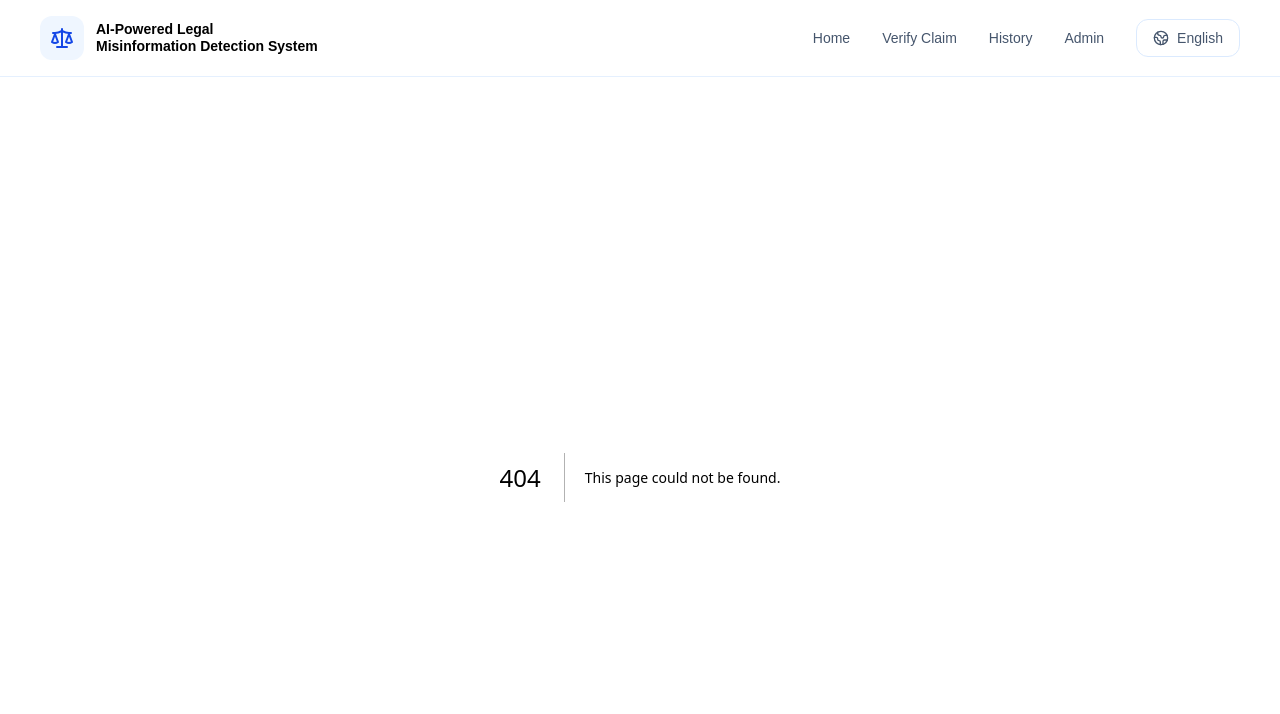
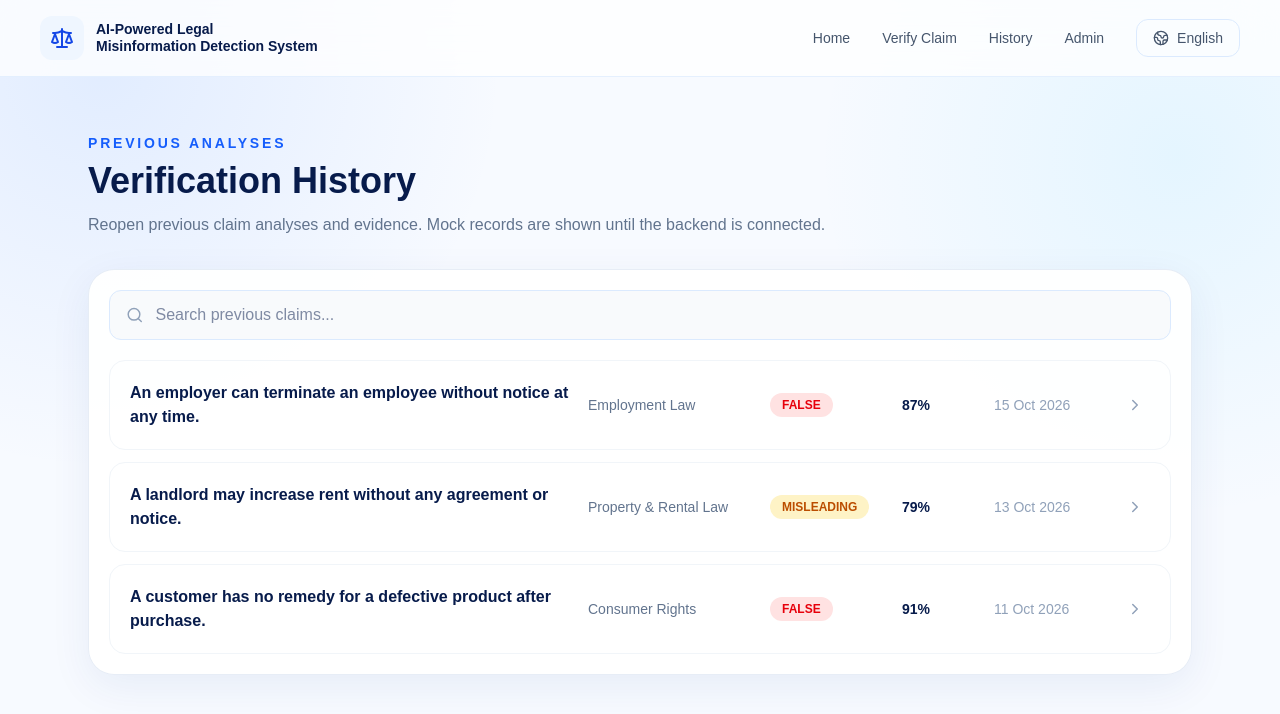
Before and after one commit to Pirakash12/Legal-Misinformation-Detection-frontend, a Next.js app: page /history in a window 1280 px wide. Before the commit this address had no page. Shown: the top 714 px of the page. Built offline with nearby package versions, Linux system fonts and the light colour scheme.

Commit message:
feat: add verification history page

```diff
--- /dev/null
+++ b/src/app/history/page.tsx
@@ -0,0 +1,3 @@
+"use client";import {motion} from "framer-motion";import Link from "next/link";import {Search,ChevronRight} from "lucide-react";
+const rows=[['An employer can terminate an employee without notice at any time.','Employment Law','FALSE','87%','15 Oct 2026'],['A landlord may increase rent without any agreement or notice.','Property & Rental Law','MISLEADING','79%','13 Oct 2026'],['A customer has no remedy for a defective product after purchase.','Consumer Rights','FALSE','91%','11 Oct 2026']];
+export default function History(){return <motion.div initial={{opacity:0,y:18}} animate={{opacity:1,y:0}} className="mx-auto max-w-6xl px-6 py-14"><p className="text-sm font-bold uppercase tracking-[.2em] text-blue-600">Previous analyses</p><h1 className="mt-2 text-4xl font-bold">Verification History</h1><p className="mt-3 text-slate-500">Reopen previous claim analyses and evidence. Mock records are shown until the backend is connected.</p><div className="card mt-8 rounded-[26px] p-5"><div className="flex items-center gap-3 rounded-xl border border-blue-100 bg-slate-50 px-4 py-3"><Search size={18} className="text-slate-400"/><input className="w-full bg-transparent outline-none" placeholder="Search previous claims..."/></div><div className="mt-5 space-y-3">{rows.map((r,i)=><Link href="/result/demo" key={i} className="grid gap-3 rounded-2xl border border-slate-100 p-5 transition hover:border-blue-200 hover:bg-blue-50/30 md:grid-cols-[1fr_170px_120px_80px_120px_24px] md:items-center"><p className="font-semibold">{r[0]}</p><span className="text-sm text-slate-500">{r[1]}</span><span className={`w-fit rounded-full px-3 py-1 text-xs font-bold ${r[2]==='FALSE'?'bg-red-100 text-red-600':'bg-amber-100 text-amber-700'}`}>{r[2]}</span><b className="text-sm">{r[3]}</b><span className="text-sm text-slate-400">{r[4]}</span><ChevronRight size={18} className="text-slate-400"/></Link>)}</div></div></motion.div>}
```
